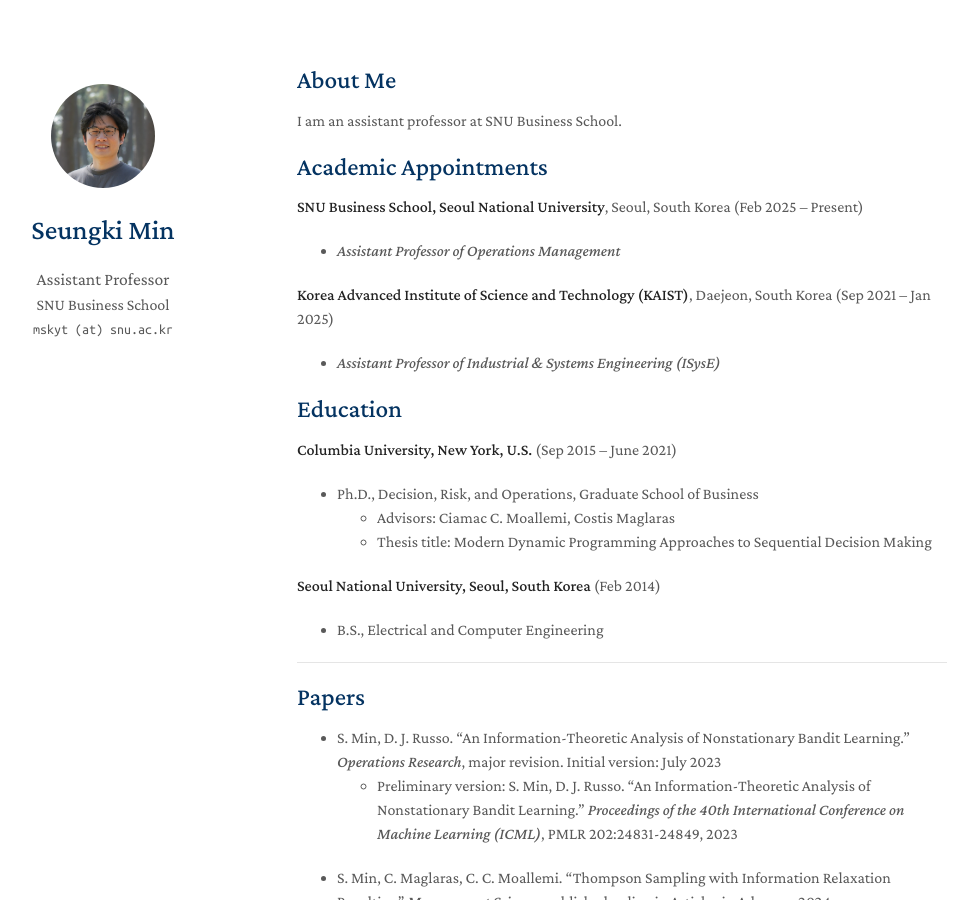
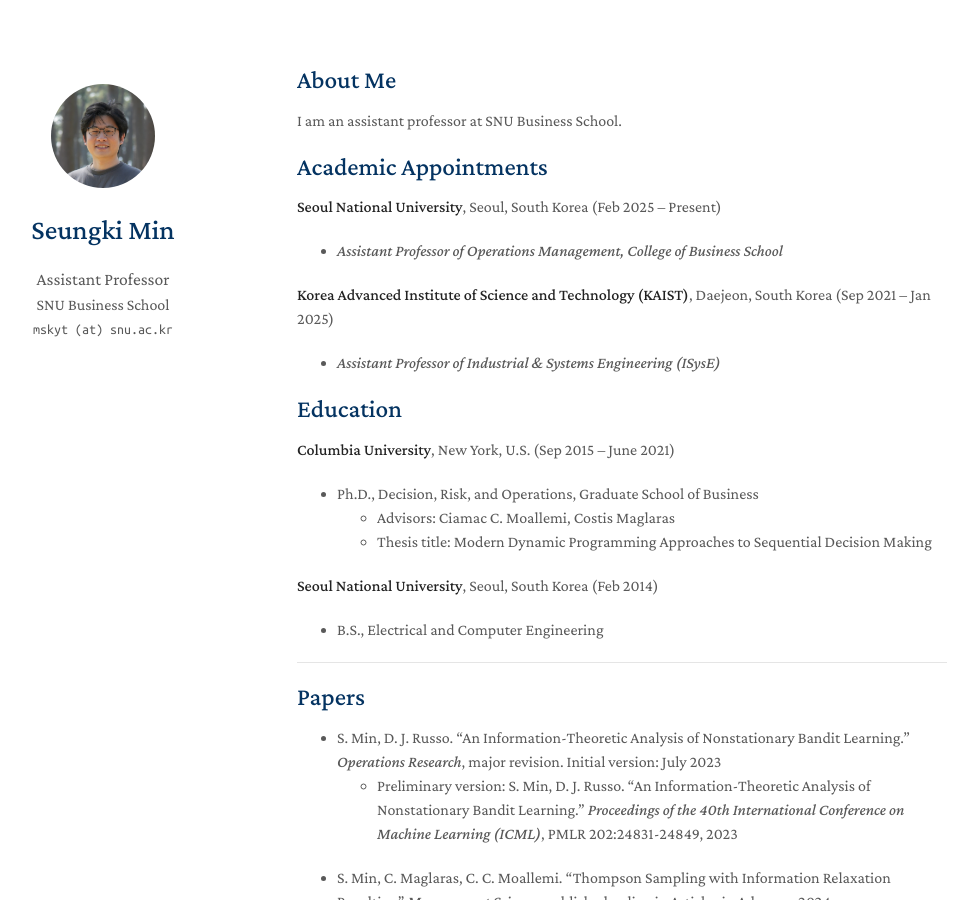
Before and after one commit to mskyt88/mskyt88.github.io, a Jekyll site: the page built from index.md, in a window 1280 px wide and 900 px high. Shown: the whole window, without its empty margins (173-1136 px from the left). Built offline with Jekyll 4.4.1, drawn with Linux system fonts in a browser that asks for light colours; a style sheet for code colours, icons or effects is not loaded; our own code applies the rules of GitHub Pages for plain Markdown files.

Commit message:
Update index.md

```diff
--- a/index.md
+++ b/index.md
@@ -8,9 +8,9 @@ I am an assistant professor at SNU Business School.
 
 ## Academic Appointments
 
-**SNU Business School, Seoul National University**, Seoul, South Korea (Feb 2025 – Present)
+**Seoul National University**, Seoul, South Korea (Feb 2025 – Present)
 
-- *Assistant Professor of Operations Management*
+- *Assistant Professor of Operations Management, College of Business School*
 
 **Korea Advanced Institute of Science and Technology (KAIST)**, Daejeon, South Korea (Sep 2021 – Jan 2025)
 
@@ -19,13 +19,13 @@ I am an assistant professor at SNU Business School.
 
 ## Education
 
-**Columbia University, New York, U.S.** (Sep 2015 – June 2021)
+**Columbia University**, New York, U.S. (Sep 2015 – June 2021)
 
 - Ph.D., Decision, Risk, and Operations, Graduate School of Business
   - Advisors: Ciamac C. Moallemi, Costis Maglaras
   - Thesis title: Modern Dynamic Programming Approaches to Sequential Decision Making
 
-**Seoul National University, Seoul, South Korea** (Feb 2014)
+**Seoul National University**, Seoul, South Korea (Feb 2014)
 
 - B.S., Electrical and Computer Engineering
 
```
